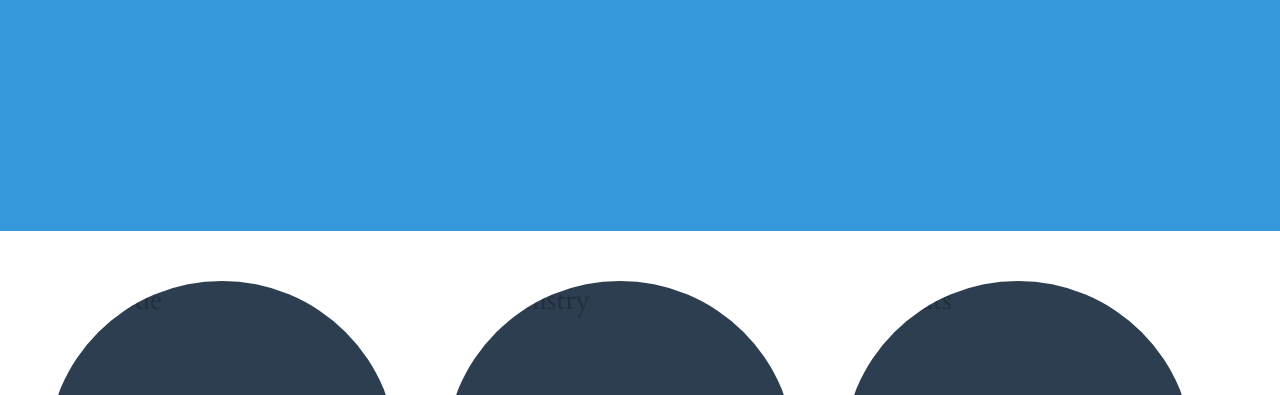
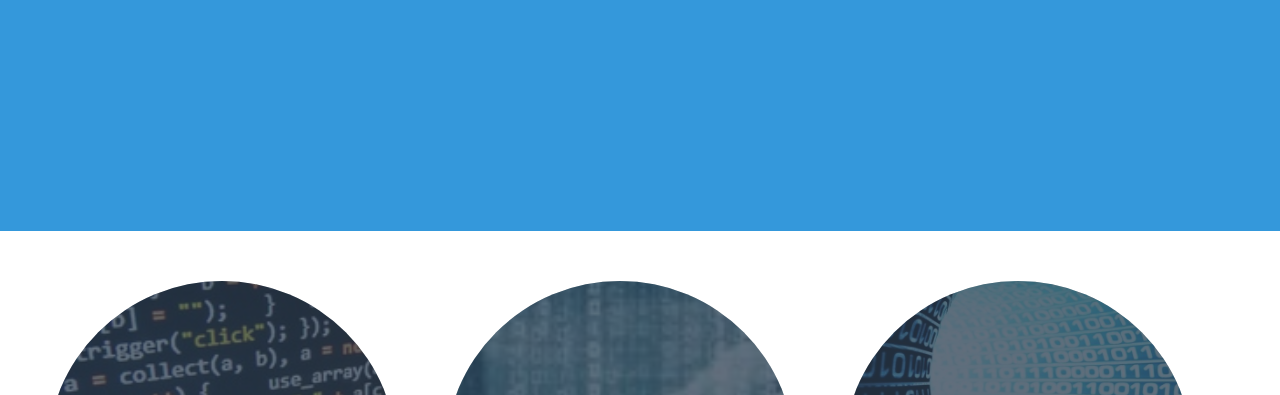
Before and after one commit to tnoles/my-portfolio, a React app: page index.html in a window 1280 px wide. Shown: the part 557-952 px from the top of the page. Built offline with nearby package versions, Linux system fonts and the light colour scheme; files whose address does not match are found by name.

Commit message:
Test update

```diff
--- a/index.html
+++ b/index.html
@@ -65,7 +65,7 @@
         <div class="section__example">
           <img alt="example screenshot of a project involving code"
                class="section__exampleImage"
-               src="images/c1.png"/>
+               src="images/example1.png"/>
           <dl class="color--cloud">
             <dt class="section__exampleTitle section__text--centered">
               Work Example
@@ -79,7 +79,7 @@
         <div class="section__example">
           <img alt="example screenshot of a project involving chemistry"
                class="section__exampleImage"
-               src="images/c2.png"/>
+               src="images/example2.png"/>
           <!-- “Chemistry” by Surian Soosay is licensed under CC BY 2.0
                https://www.flickr.com/photos/ssoosay/4097410999 -->
           <dl class="color--cloud">
@@ -95,7 +95,7 @@
         <div class="section__example">
           <img alt="example screenshot of a project involving cats"
                class="section__exampleImage"
-               src="images/c3.png"/>
+               src="images/example3.png"/>
           <!-- “Bengal cat” by roberto shabs is licensed under CC BY 2.0
                https://www.flickr.com/photos/37287295@N00/2540855181 -->
           <dl class="color--cloud">
```
